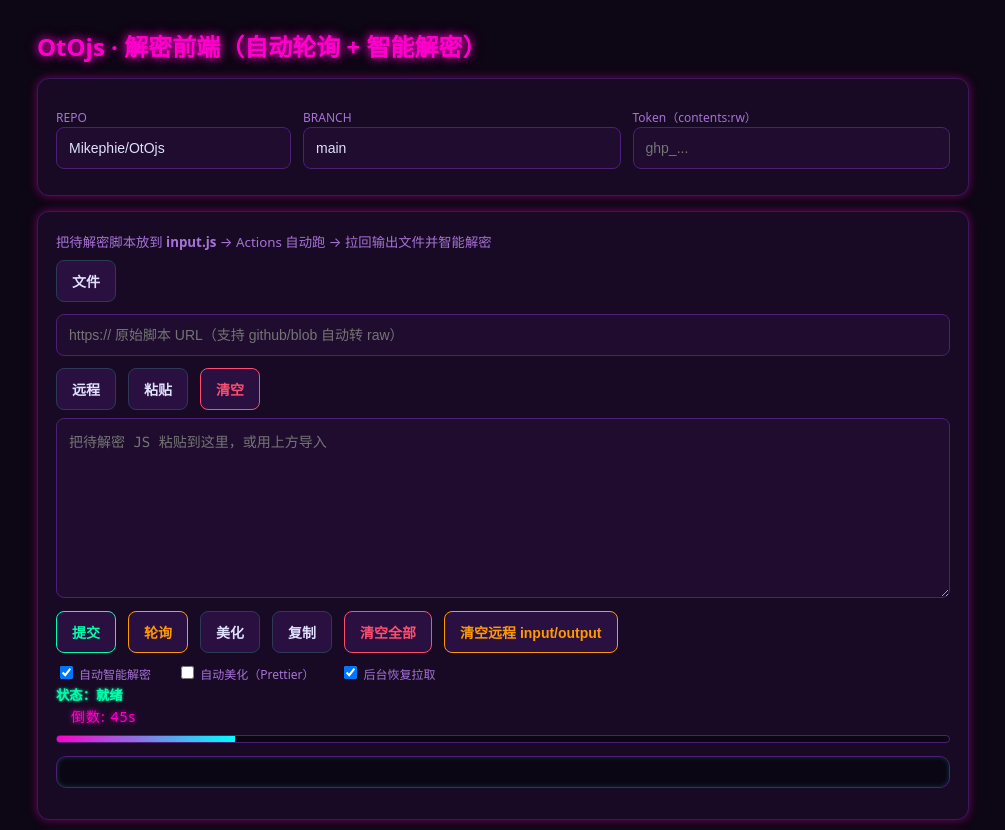
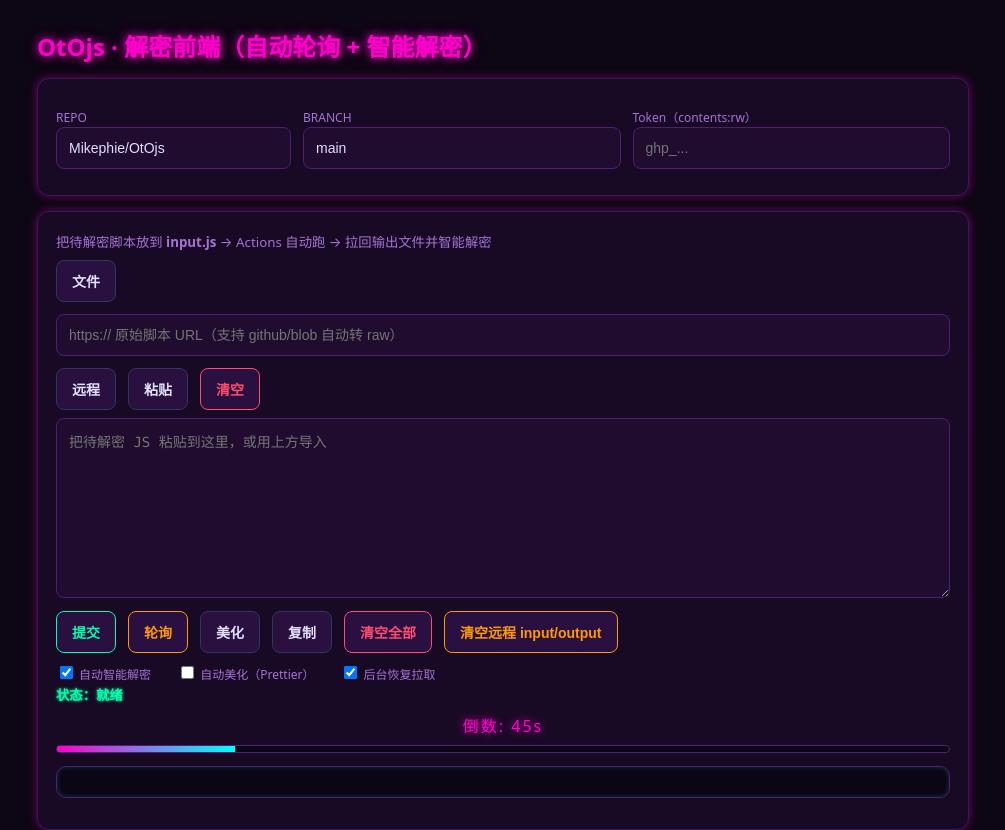
Before and after one commit to Mikephie/OtOjs, a website: page docs/index.html in a window 1280 px wide. Shown: the top 830 px of the page, without its empty margins (137-1142 px from the left). Drawn offline with Linux system fonts and the light colour scheme.

Commit message:
Update style.css

```diff
--- a/docs/style.css
+++ b/docs/style.css
@@ -167,6 +167,12 @@
   color: var(--muted);
 }
 
+/* 新增：倒数数字容器布局，确保在状态栏和进度条之间 */
+#countdown-wrap {
+    text-align: center; /* 居中显示倒数数字 */
+    margin: 8px 0;
+}
+
 .bar-wrap {
   height: 8px; /* 略微加高 */
   background: #0b0614;
@@ -221,11 +227,10 @@
   text-shadow: 0 0 3px var(--ok);
 }
 
-/* 新增：优化倒数数字的显示，让它更像高科技 HUD */
+/* 优化倒数数字的显示，让它更像高科技 HUD */
 #countdown {
   color: var(--accent) !important; /* 使用主强调色 */
-  font-size: 14px;
-  letter-spacing: 1px;
-  text-shadow: 0 0 5px var(--accent);
-  margin-left: 15px !important;
+  font-size: 16px; /* 略微增大 */
+  letter-spacing: 2px;
+  text-shadow: 0 0 8px var(--accent); /* 更强的发光效果 */
 }
```
